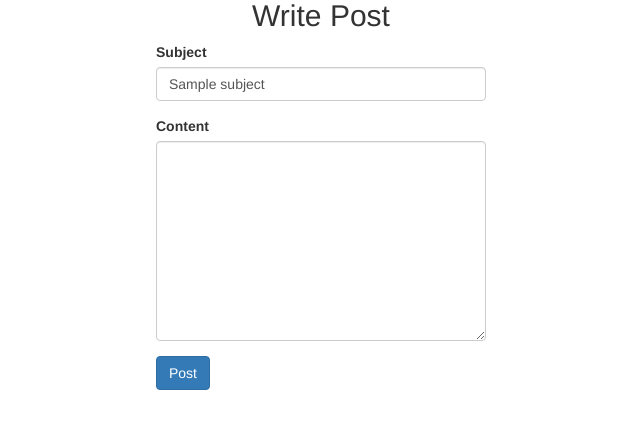
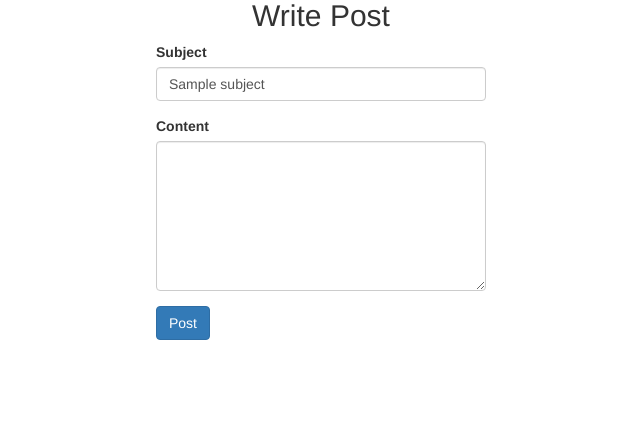
Before and after one commit to flaviojohansson/multi-user-blog, a Python web app: template app/templates/newpost.html in a window 1280 px wide. Shown: the part 91-520 px from the top of the page, without its empty margins (319-959 px from the left). Run offline with Jinja, Linux system fonts and the light colour scheme; the template is opened without the code that fills it: most values are stand-ins (such as "Sample title", 1, 10 or a date in 2020); some libraries are stand-ins or nearby versions.

```diff
--- a/app/templates/front.html
+++ b/app/templates/front.html
@@ -6,7 +6,8 @@
     <hr>
     {% for p in posts %}
         {{ p.render() | safe}}
-        <br><br>
+        <br />
+        <br />
     {% endfor %}
 
 {% endblock %}
--- a/static/css/style.css
+++ b/static/css/style.css
@@ -26,7 +26,7 @@ body {
 }
 
 textarea {
-    height: 200px;
-    min-height: 200px;
-    max-height: 200px;
+    height: 150px;
+    min-height: 150px;
+    max-height: 150px;
 }
```
Also changed, not shown: app/templates/post.html (+10 -11 lines).
